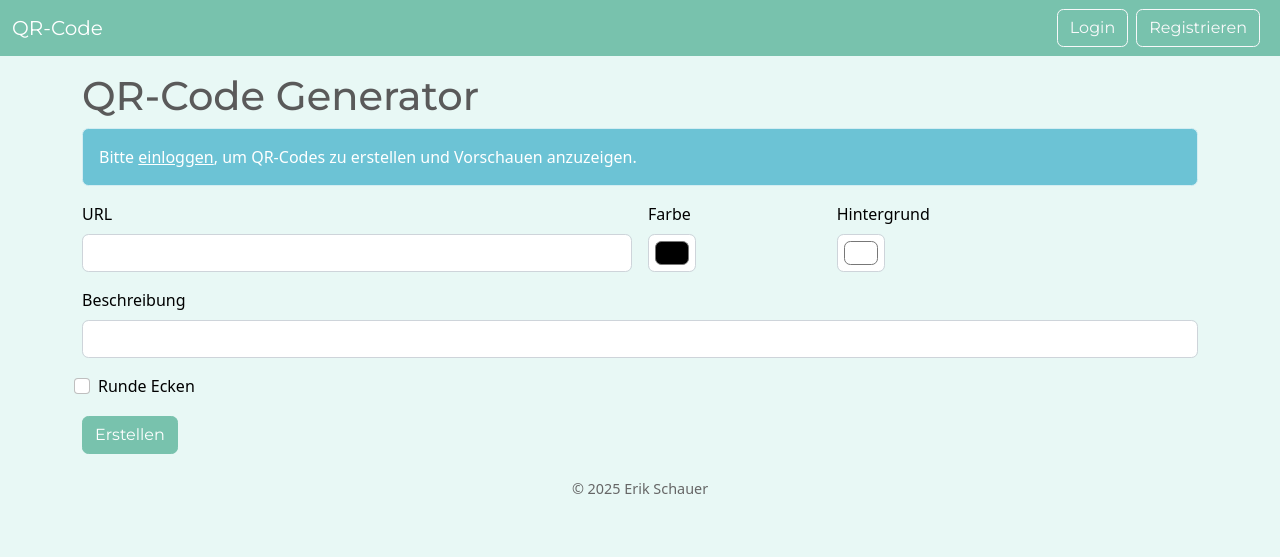
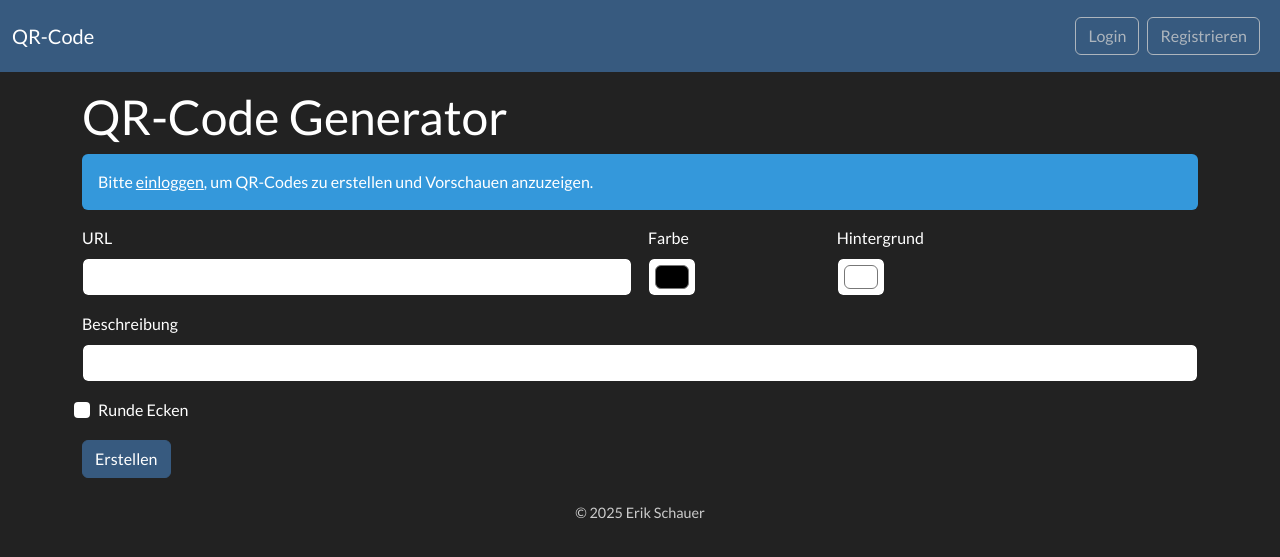
Before and after one commit to DO1FFE/qrcode, a Flask app: page / in a window 1280 px wide. Shown: the top 557 px of the page. Run offline with Flask 3, Linux system fonts and the light colour scheme; some libraries are stand-ins or nearby versions.

Commit message:
Switch to Darkly theme

```diff
--- a/static/style.css
+++ b/static/style.css
@@ -1,5 +1,11 @@
-body {background-color: #e8f8f5; color: #000;}
-footer {font-size: 0.9rem; color: #666;}
+body {
+  background-color: #222;
+  color: #fff;
+}
+footer {
+  font-size: 0.9rem;
+  color: #ccc;
+}
 
 .qr-preview {
   width: 25%;
--- a/templates/base.html
+++ b/templates/base.html
@@ -3,7 +3,7 @@
 <head>
     <meta charset="utf-8">
     <title>QR-Code Generator</title>
-    <link rel="stylesheet" href="https://cdn.jsdelivr.net/npm/bootswatch@5.3.2/dist/minty/bootstrap.min.css">
+    <link rel="stylesheet" href="https://cdn.jsdelivr.net/npm/bootswatch@5.3.2/dist/darkly/bootstrap.min.css">
     <link rel="stylesheet" href="{{ url_for('static', filename='style.css') }}">
 </head>
 <body>
```
